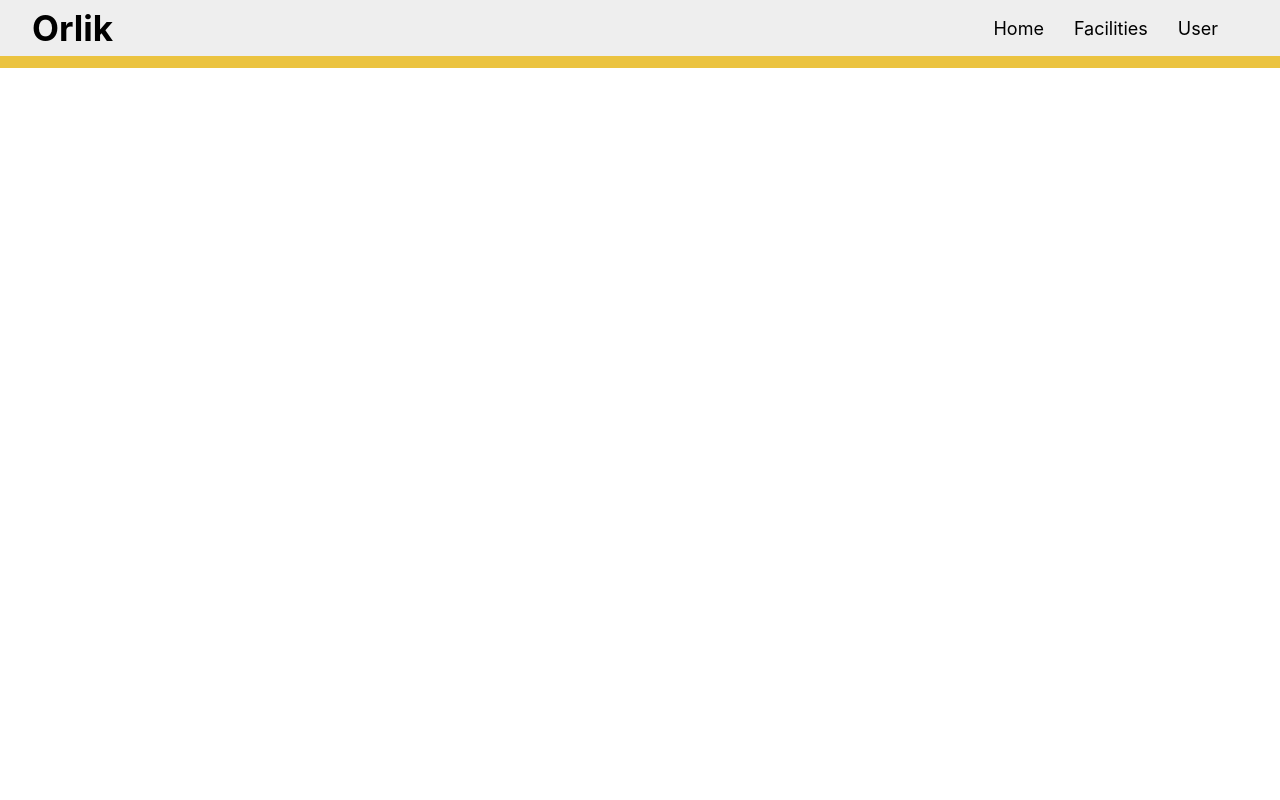
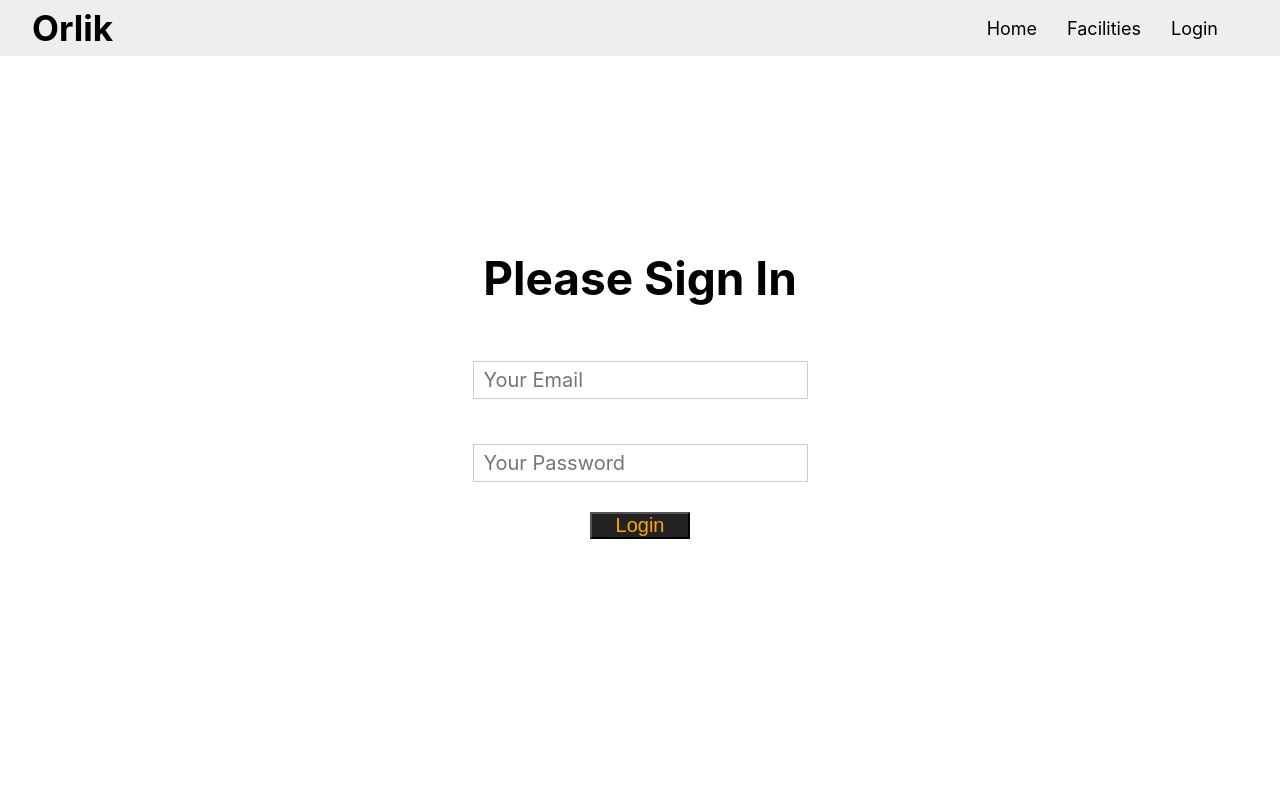
Before and after one commit to Kacper-Arendt/OrlikApi-Front-, a React (Create React App) app: page /login in a window 1280 px wide. Shown: the top 800 px of the page. Built offline with nearby package versions, Linux system fonts and the light colour scheme.

Commit message:
before auth

```diff
--- a/src/App.js
+++ b/src/App.js
@@ -6,14 +6,17 @@ import Toolbar from './components/Navigation/Toolbar/Toolbar';
 import Footer from './components/Footer/Foot';
 import Home from './containers/Home/Home';
 import Facilities from './containers/Facilities/Facilities';
+import Login from './containers/Login/Login';
+
 
 function App() {
     return (
         <div className={classes.App}>
             <Toolbar/>
             <Switch>
-                <Route path="/facilities" exact component={Facilities}/>
-                <Route path="/" exact component={Home}/>
+                <Route exact path="/facilities"  component={Facilities}/>
+                <Route exact path="/login"  component={Login}/>
+                <Route exact path="/"  component={Home}/>
             </Switch>
             <Footer/>
         </div>
--- a/src/components/Navigation/NavigationItems/NavigationItems.js
+++ b/src/components/Navigation/NavigationItems/NavigationItems.js
@@ -7,7 +7,7 @@ const navigationItems = () => (
     <ul className={classes.NavigationItems}>
         <NavigationItem url='/'>Home</NavigationItem>
         <NavigationItem url='/facilities'>Facilities</NavigationItem>
-        <NavigationItem >User</NavigationItem>
+        <NavigationItem url='/login'>Login</NavigationItem>
     </ul>
 )
 
--- /dev/null
+++ b/src/components/UI/Input/Input.js
@@ -0,0 +1,27 @@
+import React from "react";
+
+import classes from "./input.module.css";
+
+const input = (props) => {
+    let inputEl = null;
+
+    switch (props.inputType) {
+        case ('input'):
+            inputEl = <input className={classes.InputEl} {...props} />
+            break;
+        case ('textarea'):
+            inputEl = <textarea className={classes.InputEl} {...props} />
+            break;
+        default:
+            inputEl = <input className={classes.InputEl} {...props} />
+    }
+
+    return (
+        <div className={classes.Input}>
+            <label className={classes.Label} >{props.label}</label>
+            {inputEl}
+        </div>
+    )
+}
+
+export default input;
--- /dev/null
+++ b/src/components/UI/Input/input.module.css
@@ -0,0 +1,25 @@
+.Input {
+    width: 100%;
+    padding: 10px;
+}
+
+.Label {
+    font-weight: bold;
+    font-size: 28px;
+    display: block;
+    margin-bottom: 15px;
+}
+
+.InputEl {
+    outline: none;
+    border: 1px solid #ccc;
+    background-color: white;
+    font: inherit;
+    padding: 6px 10px;
+    display: block;
+    width: 100%;
+}
+
+.InputEl:focus {
+    background-color: #ccc;
+}
--- /dev/null
+++ b/src/containers/Auth/Auth.js
@@ -0,0 +1,26 @@
+import axios from 'axios';
+
+const  baseUrl = "http://localhost/api/";
+
+const login = (username, password) => {
+     return axios.post(baseUrl+ "login", {
+            username,
+            password,
+        })
+        .then ((response) => {
+            if (response.data.token) {
+                localStorage.setItem("user", JSON.stringify(response.data.token));
+            }
+            return response.data;
+        });
+};
+
+const logout = () => {
+    localStorage.removeItem("user");
+};
+
+
+export   {
+    login,
+    logout
+};
--- /dev/null
+++ b/src/containers/Login/Login.js
@@ -0,0 +1,84 @@
+import React, { useRef, useState } from "react";
+import classes from './Login.module.css'
+import Input from '../../components/UI/Input/Input';
+
+import { login } from "../Auth/Auth";
+
+
+const Login = (props) => {
+    const form = useRef();
+    const checkBtn = useRef();
+
+    const [username, setUsername] = useState('');
+    const [password, setPassword] = useState('');
+    const [message, setMessage] = useState('');
+
+
+    const onChangeHandler = (event) => {
+        const { name, value } = event.currentTarget;
+
+        if (name === 'username') {
+            setUsername(value)
+        } else if (name === 'password') {
+            setPassword(value)
+        }
+    }
+
+    const loginHandler = (event) => {
+        event.preventDefault();
+
+        setMessage('');
+
+
+        login(username, password)
+            .then(
+                () => {
+                    props.history.push("/");
+                    window.location.reload();
+                },
+                (error) => {
+                    const resMessage =
+                        (error.response.data.message)
+
+                    setMessage(resMessage);
+                }
+            );
+    };
+
+
+    return (
+        <div className={classes.Login}>
+            <h2>Please Sign In</h2>
+            <form onSubmit={loginHandler} ref={form}>
+                <Input
+                    inputType="input"
+                    type="text"
+                    name="username"
+                    placeholder="Your Email"
+                    onChange={(event) => {
+                        onChangeHandler(event)
+                    }}
+                />
+
+                <Input
+                    inputType="input"
+                    type="password"
+                    name="password"
+                    placeholder="Your Password"
+                    onChange={(event) => {
+                        onChangeHandler(event)
+                    }}
+                />
+
+                {message && (
+                    <div className={classes.Message} role="alert">
+                        {message}
+                    </div>
+                )}
+                <button ref={checkBtn}>Login</button>
+            </form>
+        </div>
+    );
+}
+
+export default Login;
--- /dev/null
+++ b/src/containers/Login/Login.module.css
@@ -0,0 +1,37 @@
+.Login  {
+    display: flex;
+    flex-direction: column;
+    align-items: center;
+    height: 100vh;
+    margin-top: 250px;
+    font-size: 20px;
+}
+
+.Login div {
+    display: flex;
+    flex-direction: column;
+    align-items: center;
+    margin-top: 10px;
+}
+
+.Login h2 {
+    font-size: 46px;
+    margin: 0 30px 20px;
+
+}
+.Message {
+    margin: 30px 0;
+    font-size: 28px;
+}
+
+
+.Login form button {
+    margin: 20px auto 0;
+    background-color: #222;
+    color: orange;
+    width: 100px;
+    font-size: 20px;
+    display: flex;
+    justify-content: center;
+    text-align: center;
+}
--- a/src/index.css
+++ b/src/index.css
@@ -5,4 +5,5 @@ body {
 
   overflow-y: scroll;
   overflow-x: hidden;
+  height: 100%;
 }
```
Also changed, not shown: package.json (+6 -1 lines), src/App.module.css (line endings or trailing spaces), 1 other file (tests, documents, lock files or other folders).
